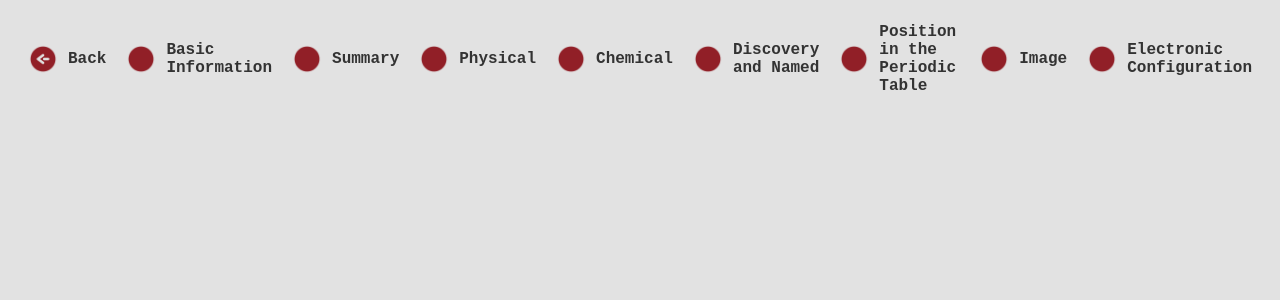
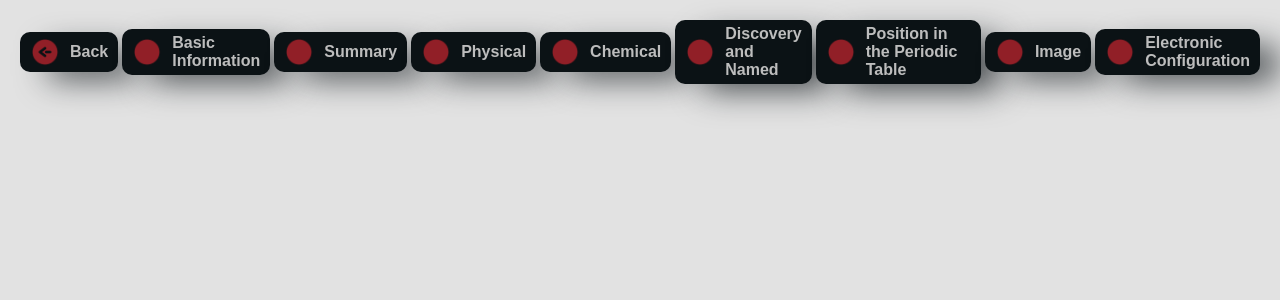
Before and after one commit to reeinharddd/PeriodicTable, a PHP site: page /element.php in a window 1280 px wide. Shown: the top 300 px of the page. Run offline with PHP 8.4, Linux system fonts and the light colour scheme; some libraries are stand-ins or nearby versions.

Commit message:
Cambios en los archivos element.php y .css en su mayoria visuales

```diff
--- a/element.css
+++ b/element.css
@@ -19,15 +19,16 @@
 }
 
 #icon {
-    display: flex; /* Usa flexbox para alinear los elementos hijos horizontalmente */
-    align-items: center; /* Alinea los elementos hijos verticalmente al centro */
-    font-family: 'Courier New';
+    display: flex;
+    align-items: center;
+    font-family: "Amiri Quran", sans-serif;
 }
 
 #icon img {
-    width: 30px; /* Define el ancho deseado para la imagen */
-    height: auto; /* Establece la altura automática para mantener la proporción original */
-    margin-right: 10px; /* Opcional: agrega un margen a la derecha para separar la imagen del texto */
+    width: 30px;
+    height: auto;
+    margin-right: 10px;
+    pointer-events: none;
 }
 
 model-viewer{
@@ -284,22 +331,29 @@
 }
 
 header {
-    padding: 10px; /* Añade espacio alrededor del contenido del encabezado */
-    display: flex; /* Usa flexbox para distribuir los elementos */
-    justify-content: space-around; /* Distribuye los elementos equitativamente */
-    align-items: center; /* Centra verticalmente los elementos */
+    padding: 10px;
+    display: flex;
+    justify-content: space-around;
+    align-items: center;
+    align-content: center;
+    justify-content: center;
 }
 
 header a {
-    text-decoration: none; /* Elimina la decoración del enlace */
-    color: #333; /* Color del texto del enlace */
-    font-weight: bold; /* Texto en negrita */
-    padding: 5px 10px; /* Añade espacio interno alrededor del texto del enlace */
-    border-radius: 5px; /* Agrega bordes redondeados a los enlaces */
+    text-decoration: none;
+    color: rgb(189, 189, 189);
+    font-weight: bold;
+    padding: 5px 10px;
+    border-radius: 10px;
+    background-color: #0B1215;
+    border: 3px solid var(--color);
+    box-shadow: 23px 12px 33px -6px rgba(11, 18, 21, 0.74);
+    margin: 2px;
 }
 
 header a:hover {
-    background-color: #709357;
+    background-color: #e6e6e6;
+    color: #0B1215;
     transform: scale(1.1);
     transition: all 0.25s ease;
 }
--- a/element.php
+++ b/element.php
@@ -17,13 +17,13 @@
 
         <a href="index.php" id="icon"><img src="img/atras.png" alt="Back icon"> Back</a> <!-- Back button -->
         <a href="#basicInfo" id="icon"> <img src="img/iconColor1.png" alt="Info icon"> Basic Information</a> <!-- Basic Information / item b-->
-        <a href="#summary" id="icon"><img src="img/iconColor1.png" alt="Summary icon"> Summary</a> <!-- Summary / item c-->
-        <a href="#physical" id="icon"><img src="img/iconColor1.png" alt="Physical icon"> Physical</a> <!-- Physical / item d-->
-        <a href="#chemical" id="icon"><img src="img/iconColor1.png" alt="Chemical icon"> Chemical</a> <!-- Chemical / item e-->
-        <a href="#discovery" id="icon"><img src="img/iconColor1.png" alt="Discovery icon"> Discovery and Named</a> <!-- Discovery and Named / item f-->
-        <a href="#position" id="icon"><img src="img/iconColor1.png" alt="Position icon"> Position in the Periodic Table</a> <!-- Position in the Periodic Table / item g-->
-        <a href="#image" id="icon"><img src="img/iconColor1.png" alt="Image icon"> Image</a> <!-- Image / item h-->
-        <a href="#electronic" id="icon"><img src="img/iconColor1.png" alt="Electronic icon"> Electronic Configuration</a> <!-- Electronic Configuration / item i-->
+        <a href="#summary" id="icon"><img src="img/iconColor2.png" alt="Summary icon"> Summary</a> <!-- Summary / item c-->
+        <a href="#physical" id="icon"><img src="img/iconColor3.png" alt="Physical icon"> Physical</a> <!-- Physical / item d-->
+        <a href="#chemical" id="icon"><img src="img/iconColor4.png" alt="Chemical icon"> Chemical</a> <!-- Chemical / item e-->
+        <a href="#discovery" id="icon"><img src="img/iconColor5.png" alt="Discovery icon"> Discovery and Named</a> <!-- Discovery and Named / item f-->
+        <a href="#position" id="icon"><img src="img/iconColor6.png" alt="Position icon"> Position in the Periodic Table</a> <!-- Position in the Periodic Table / item g-->
+        <a href="#image" id="icon"><img src="img/iconColor7.png" alt="Image icon"> Image</a> <!-- Image / item h-->
+        <a href="#electronic" id="icon"><img src="img/iconColor8.png" alt="Electronic icon"> Electronic Configuration</a> <!-- Electronic Configuration / item i-->
 
     </header>
 
@@ -36,6 +36,17 @@
         $array = json_decode($data, true);
 
         echo "<div class='container'>";
+        // if ($array){
+        //     foreach ($array['elements'] as $element) {
+        //         if ($element['name'] === $elementName) {
+        //             echo "<div class='model'>";
+        //             echo "<model-viewer src='" . $element['bohr_model_3d'] . "' ar ar-modes='webxr scene-viewer quick-look' camera-controls tone-mapping='commerce' poster='poster.webp' shadow-intensity='2' autoplay> </model-viewer> ";
+        //             echo "</div>";
+        //         }
+        //     }
+        // } else {
+        //     echo "No hay datos o hay un error en la decodificación del JSON.";
+        // }
         echo "<div class='grid'>";
 
         if (!$array) {
@@ -48,14 +59,12 @@
                     echo "<div class='title-symbol'><h1>" . $element['symbol'] . "</h1></div>";
                     echo "<div class='title-text'><h1>" . $element['name'] . "</h1></div>";
                     echo "<div class='title-mass'><h1>" . $element['atomic_mass'] . "</h1></div>";
-
-                    //echo "<model-viewer src='" . $element['bohr_model_3d'] . "' ar ar-modes='webxr scene-viewer quick-look' camera-controls tone-mapping='commerce' poster='poster.webp' shadow-intensity='2' autoplay> </model-viewer> ";
                     echo "</div>";
 
     ?>
                     <div class='item-b item' id='basicInfo'>
 
-                            <h1 id='title'>Basic information</h1>
+                        <h1 id='title'>Basic information</h1>
 
                         <table>
                             <tr>
@@ -90,9 +99,13 @@
                     </div>
                     <?php
                     echo "<div class='item-c item' id='summary'>";
-                    // echo "3";
+                    // modelo 3d
                     echo "<h1>Summary</h1>";
                     echo "<p><strong>Phase:</strong> " . $element['summary'] . "</p>";
+                    // modelo 3d
+                    echo "<div class='model'>";
+                    echo "<model-viewer src='" . $element['bohr_model_3d'] . "' ar ar-modes='webxr scene-viewer quick-look' camera-controls tone-mapping='commerce' poster='poster.webp' shadow-intensity='2' autoplay> </model-viewer> ";
+                    echo "</div>";
                     echo "</div>";
                     ?>
                     <div class='item-d item' id='physical'>
@@ -231,8 +244,6 @@
                             </table>
                         </div>
                     </div>
-
-
     <?php
                 }
             }
```
Also changed, not shown: other parts of element.css (+57 -11 lines).
